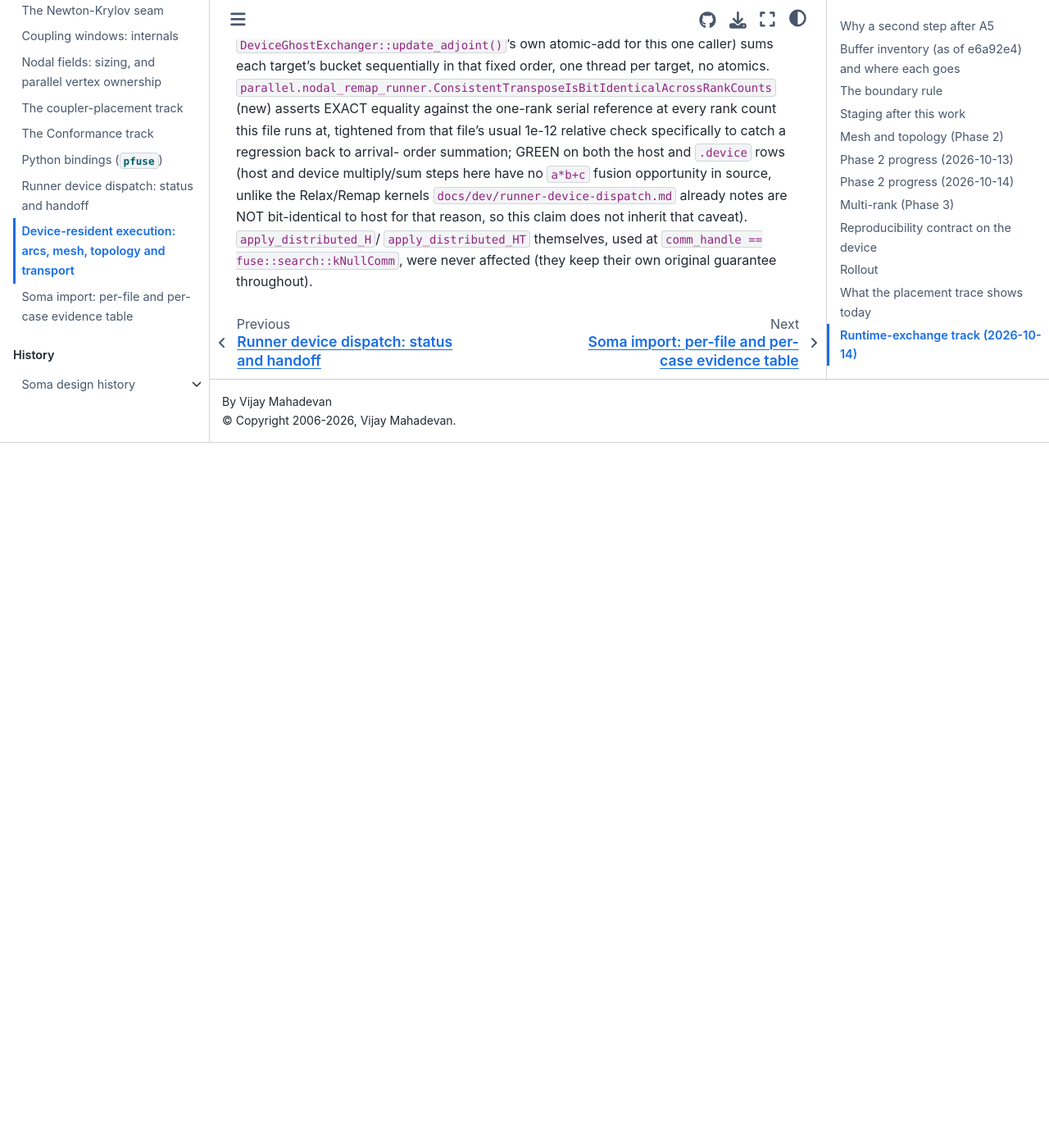
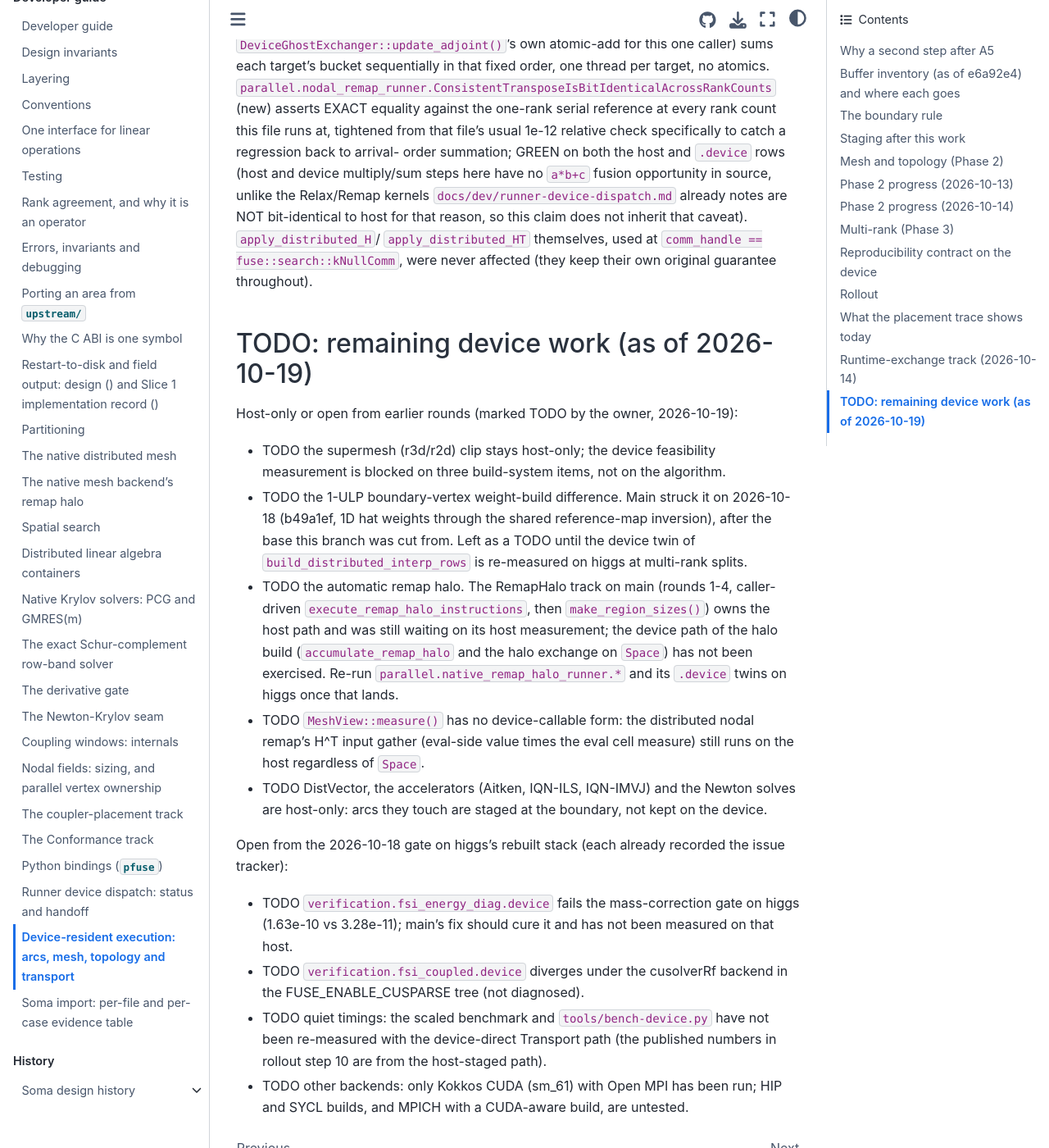
Before and after one commit to vijaysm/fuse, a Sphinx documentation site: the page built from docs/dev/device-resident-arcs.md, in a window 1280 px wide and 1400 px high, scrolled down 23408 px. Shown: the whole window at 82% size. Built offline with Sphinx 7.4.7 and the Sphinx Book theme 1.1.4, drawn with Linux system fonts in a browser that asks for light colours; pages that are not in the unit, such as notebooks, are missing from menus; before the commit the page ends 23948 px from its top, so only the background shows below that.

Commit message:
List the remaining device work as TODO in the device-resident notes
Covers the supermesh clip, MeshView::measure(), DistVector, the
accelerators and Newton, plus the open items from the 2026-10-18 higgs
gate.

```diff
--- a/docs/dev/device-resident-arcs.md
+++ b/docs/dev/device-resident-arcs.md
@@ -870,3 +870,42 @@
 `apply_distributed_HT` themselves, used at `comm_handle ==
 fuse::search::kNullComm`, were never affected (they keep their own
 original guarantee throughout).
+
+## TODO: remaining device work (as of 2026-10-19)
+
+Host-only or open from earlier rounds (marked TODO by the owner, 2026-10-19):
+
+- TODO the supermesh (r3d/r2d) clip stays host-only; the device
+  feasibility measurement is blocked on three build-system items, not on the
+  algorithm.
+- TODO the 1-ULP boundary-vertex weight-build difference. Main struck it
+  on 2026-10-18 (b49a1ef, 1D hat weights through the shared reference-map
+  inversion), after the base this branch was cut from. Left as a TODO until
+  the device twin of `build_distributed_interp_rows` is re-measured on higgs
+  at multi-rank splits.
+- TODO the automatic remap halo. The RemapHalo track on main (rounds 1-4,
+  caller-driven `execute_remap_halo_instructions`, then `make_region_sizes()`)
+  owns the host path and was still waiting on its host measurement; the device
+  path of the halo build (`accumulate_remap_halo` and the halo exchange on
+  `Space`) has not been exercised. Re-run `parallel.native_remap_halo_runner.*`
+  and its `.device` twins on higgs once that lands.
+- TODO `MeshView::measure()` has no device-callable form: the distributed
+  nodal remap's H^T input gather (eval-side value times the eval cell measure)
+  still runs on the host regardless of `Space`.
+- TODO DistVector, the accelerators (Aitken, IQN-ILS, IQN-IMVJ) and the Newton
+  solves are host-only: arcs they touch are staged at the boundary, not kept
+  on the device.
+
+Open from the 2026-10-18 gate on higgs's rebuilt stack (each already recorded
+the issue tracker):
+
+- TODO `verification.fsi_energy_diag.device` fails the mass-correction
+  gate on higgs (1.63e-10 vs 3.28e-11); main's fix should cure it and has
+  not been measured on that host.
+- TODO `verification.fsi_coupled.device` diverges under the cusolverRf
+  backend in the FUSE_ENABLE_CUSPARSE tree (not diagnosed).
+- TODO quiet timings: the scaled benchmark and `tools/bench-device.py` have
+  not been re-measured with the device-direct Transport path (the published
+  numbers in rollout step 10 are from the host-staged path).
+- TODO other backends: only Kokkos CUDA (sm_61) with Open MPI has been run;
+  HIP and SYCL builds, and MPICH with a CUDA-aware build, are untested.
```
